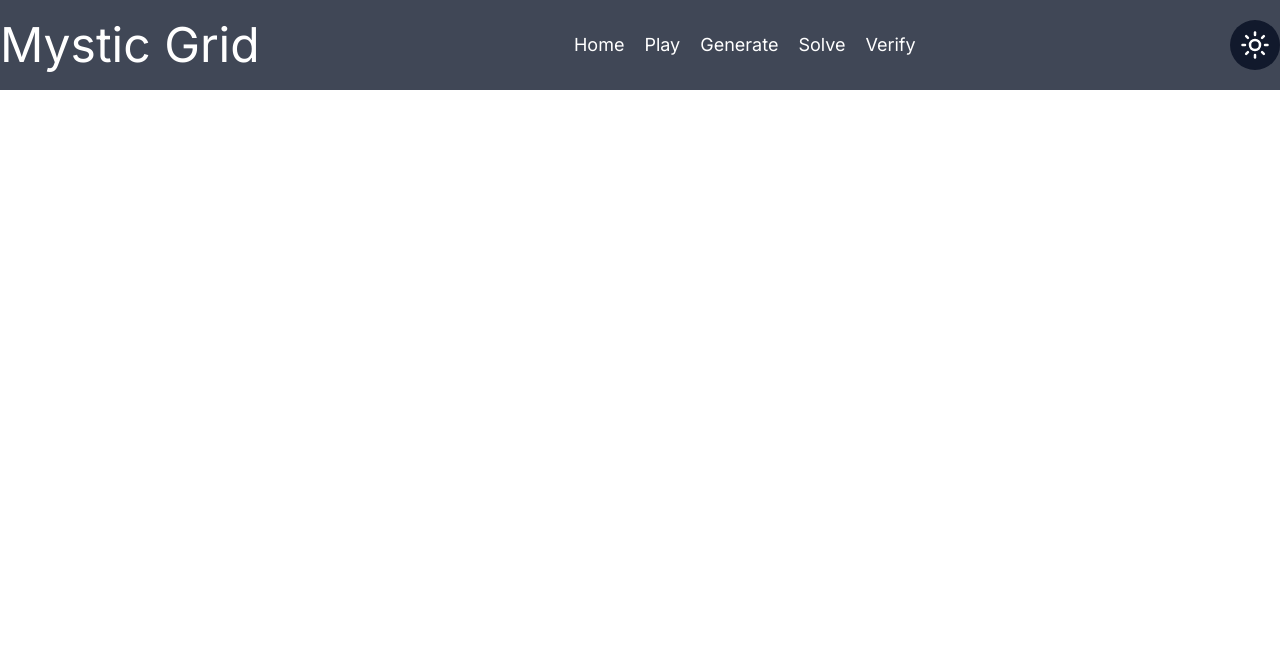
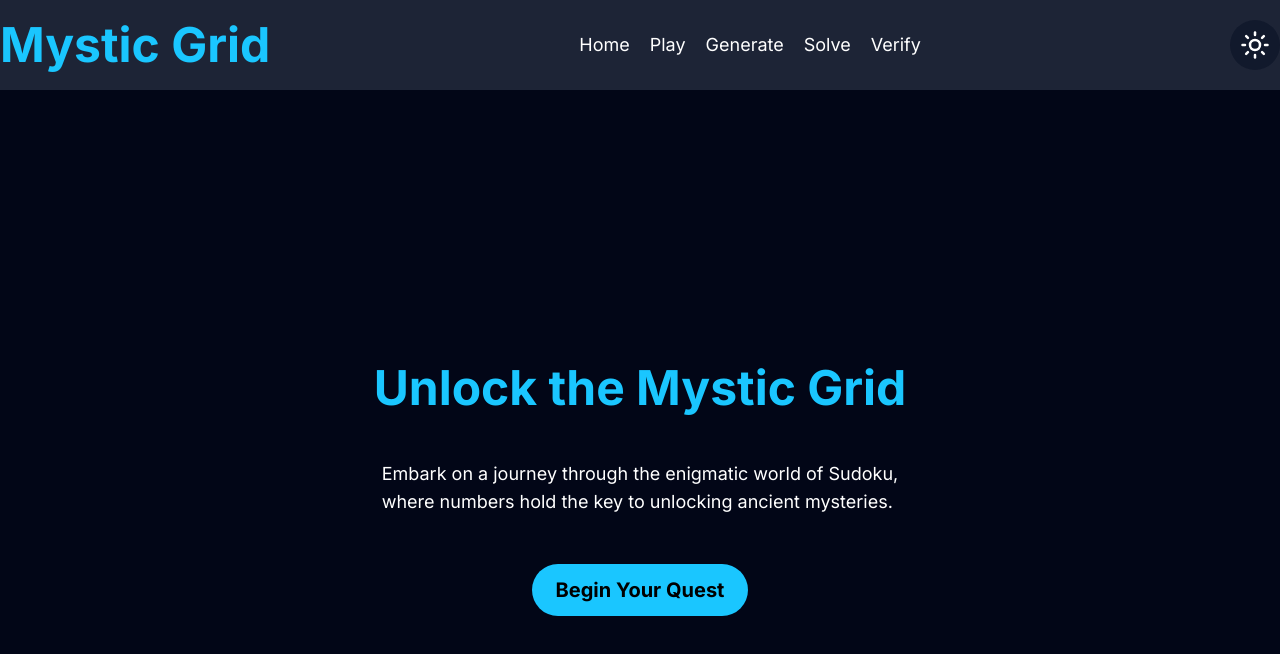
Before and after one commit to Neonsy/NextJS-MysticGrid, a Next.js app: page / in a window 1280 px wide. Shown: the top 654 px of the page. Built offline with nearby package versions, Linux system fonts and the light colour scheme; what fluid-tailwind would draw is missing.

Commit message:
HomePage Basic mockup of the HeroSection

```diff
--- a/src/app/globals.css
+++ b/src/app/globals.css
@@ -6,5 +6,7 @@
     :root {
         --color-header: 222deg 45% 12%;
         --color-text: 0deg 100% 100%;
+        --color-text-inverted: 0deg 100% 0%;
+        --color-primary: 195deg 100% 55%;
     }
 }
--- a/src/app/page.tsx
+++ b/src/app/page.tsx
@@ -1,3 +1,9 @@
+import Hero from '@/components/pages/home/hero';
+
 export default function Home() {
-    return <></>;
+    return (
+        <>
+            <Hero />
+        </>
+    );
 }
--- a/src/components/header/index.tsx
+++ b/src/components/header/index.tsx
@@ -3,7 +3,7 @@ import Nav from '@/components/header/nav';
 
 export default function Header() {
     return (
-        <header className='bg-header/80'>
+        <header className='bg-header/95 sticky top-0'>
             <Container>
                 <Nav />
             </Container>
--- a/src/components/header/nav.tsx
+++ b/src/components/header/nav.tsx
@@ -1,3 +1,5 @@
+import Link from 'next/link';
+
 import { LuSun } from 'react-icons/lu';
 import { LuMoon } from 'react-icons/lu';
 
@@ -12,7 +14,9 @@ export default function Nav() {
 
     return (
         <nav className='flex items-center justify-between py-5'>
-            <h1 className='text-default text-5xl'>Mystic Grid</h1>
+            <Link href='/' className='text-5xl text-primary font-bold'>
+                Mystic Grid
+            </Link>
 
             <ul className='flex gap-x-5 text-lg'>
                 {links.map((link) => (
@@ -24,9 +28,9 @@ export default function Nav() {
                 ))}
             </ul>
 
-            <button className='text-3xl bg-header p-2.5 rounded-full'>
+            <button className='rounded-full bg-header p-2.5 text-3xl'>
                 <LuSun className='text-default' />
-                <LuMoon className='text-default hidden' />
+                <LuMoon className='hidden text-default' />
             </button>
         </nav>
     );
--- /dev/null
+++ b/src/components/pages/home/hero.tsx
@@ -0,0 +1,17 @@
+import Link from 'next/link';
+
+export default function Hero() {
+    return (
+        <section id='hero' className='flex min-h-dvh flex-col items-center justify-center gap-y-12 bg-slate-950 text-default'>
+            <h1 className='text-primary text-5xl font-bold'>Unlock the Mystic Grid</h1>
+            <p className='text-lg'>
+                Embark on a journey through the enigmatic world of Sudoku,
+                <br />
+                where numbers hold the key to unlocking ancient mysteries.
+            </p>
+            <Link href='/play' className='bg-primary text-inverted rounded-full px-6 py-3 text-xl font-bold'>
+                Begin Your Quest
+            </Link>
+        </section>
+    );
+}
--- a/tailwind.config.ts
+++ b/tailwind.config.ts
@@ -19,7 +19,9 @@ export default {
             colors: {
                 header: 'hsl(var(--color-header) / <alpha-value>)',
                 default: 'hsl(var(--color-text) / <alpha-value>)',
-            }
+                inverted: 'hsl(var(--color-text-inverted) / <alpha-value>)',
+                primary: 'hsl(var(--color-primary) / <alpha-value>)',
+            },
         },
     },
     plugins: [fluid, require('@tailwindcss/forms')],
```
Also changed, not shown: 1 other file (tests, documents, lock files or other folders).
